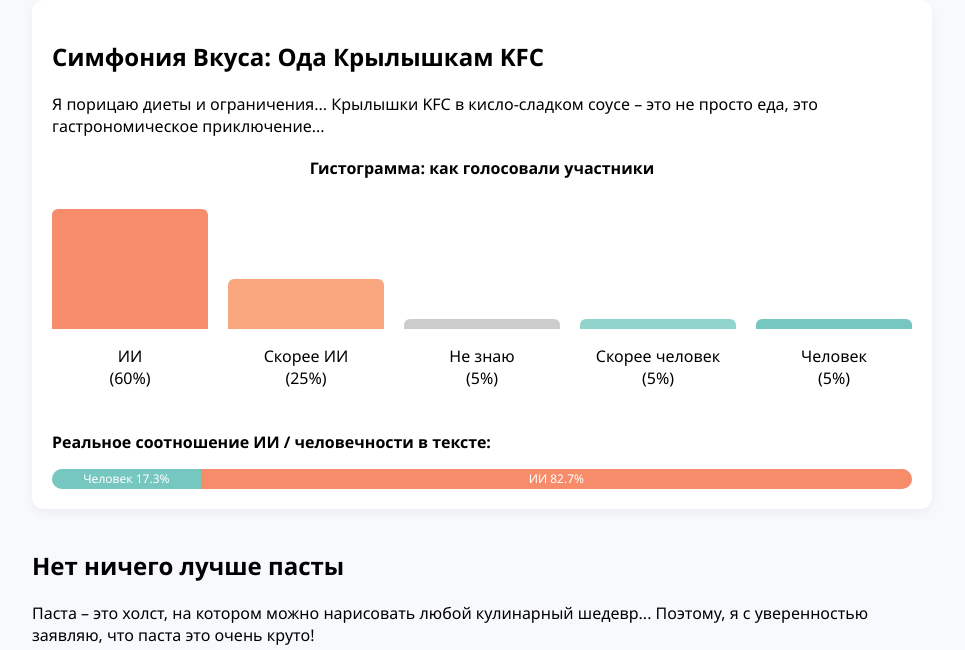
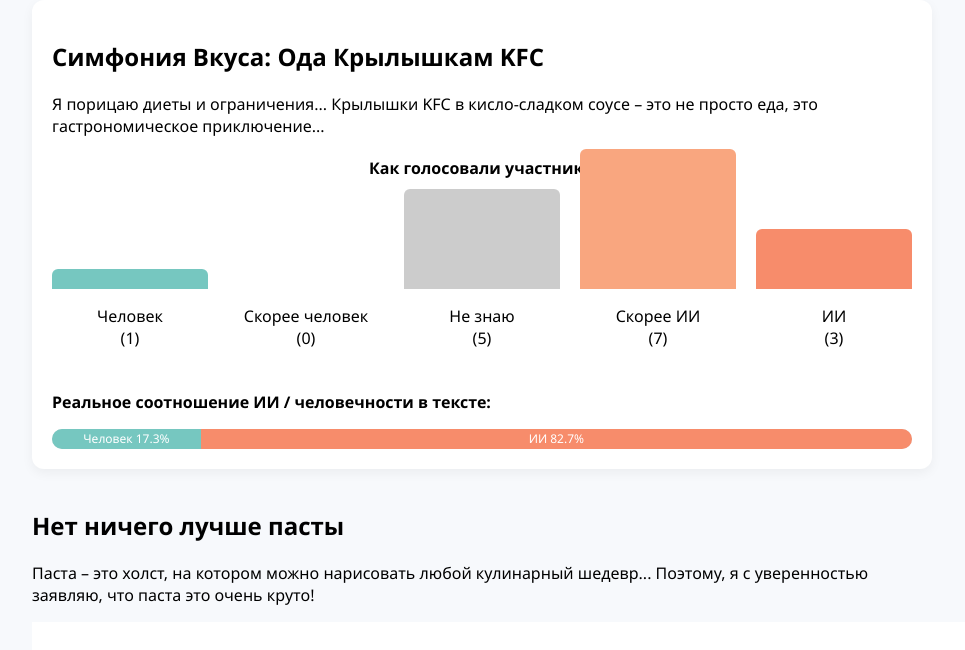
Before and after one commit to superpossum/ai-vs-human-texts, a plain HTML site: page index.html in a window 1280 px wide. Shown: the part 106-756 px from the top of the page, without its empty margins (158-1123 px from the left). Drawn offline with Linux system fonts and the light colour scheme.

Commit message:
Update index.html

```diff
--- a/index.html
+++ b/index.html
@@ -58,32 +58,33 @@
       <p>Я порицаю диеты и ограничения... Крылышки KFC в кисло-сладком соусе – это не просто еда, это гастрономическое приключение...</p>
 
         <div style="margin-top: 20px; text-align: center;">
-         <p><strong>Гистограмма: как голосовали участники</strong></p>
-          <div style="display: flex; align-items: flex-end; height: 200px; gap: 20px; padding: 10px 0;">
-      <!-- Столбец 1 -->
+         <p><strong>Как голосовали участники</strong></p>
+          <div style="display: flex; align-items: flex-end; height: 160px; gap: 20px; padding: 10px 0; justify-content: center;">
+
+       <!-- Человек (1 голос) -->
       <div style="flex: 1; text-align: center;">
-        <div style="height: 120px; background: #f78c6b; border-radius: 6px 6px 0 0;"></div>
-        <p>ИИ<br>(60%)</p>
+        <div style="height: 20px; background: #76c7c0; border-radius: 6px 6px 0 0;"></div>
+        <p>Человек<br>(1)</p>
       </div>
-      <!-- Столбец 2 -->
+      <!-- Скорее человек (0 голосов) -->
       <div style="flex: 1; text-align: center;">
-        <div style="height: 50px; background: #f9a67f; border-radius: 6px 6px 0 0;"></div>
-        <p>Скорее ИИ<br>(25%)</p>
+        <div style="height: 0px; background: #91d4cb; border-radius: 6px 6px 0 0;"></div>
+        <p>Скорее человек<br>(0)</p>
       </div>
-      <!-- Столбец 3 -->
+      <!-- Не знаю (5 голосов) -->
       <div style="flex: 1; text-align: center;">
-        <div style="height: 10px; background: #ccc; border-radius: 6px 6px 0 0;"></div>
-        <p>Не знаю<br>(5%)</p>
+        <div style="height: 100px; background: #ccc; border-radius: 6px 6px 0 0;"></div>
+        <p>Не знаю<br>(5)</p>
       </div>
-      <!-- Столбец 4 -->
+      <!-- Скорее ИИ (7 голосов) -->
       <div style="flex: 1; text-align: center;">
-        <div style="height: 10px; background: #91d4cb; border-radius: 6px 6px 0 0;"></div>
-        <p>Скорее человек<br>(5%)</p>
+        <div style="height: 140px; background: #f9a67f; border-radius: 6px 6px 0 0;"></div>
+        <p>Скорее ИИ<br>(7)</p>
       </div>
-      <!-- Столбец 5 -->
+      <!-- ИИ (3 голоса) -->
       <div style="flex: 1; text-align: center;">
-        <div style="height: 10px; background: #76c7c0; border-radius: 6px 6px 0 0;"></div>
-        <p>Человек<br>(5%)</p>
+        <div style="height: 60px; background: #f78c6b; border-radius: 6px 6px 0 0;"></div>
+        <p>ИИ<br>(3)</p>
       </div>
     </div>
   </div>
```
